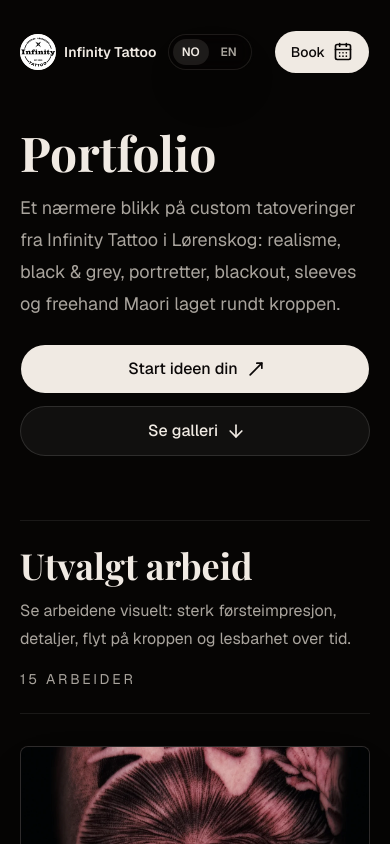
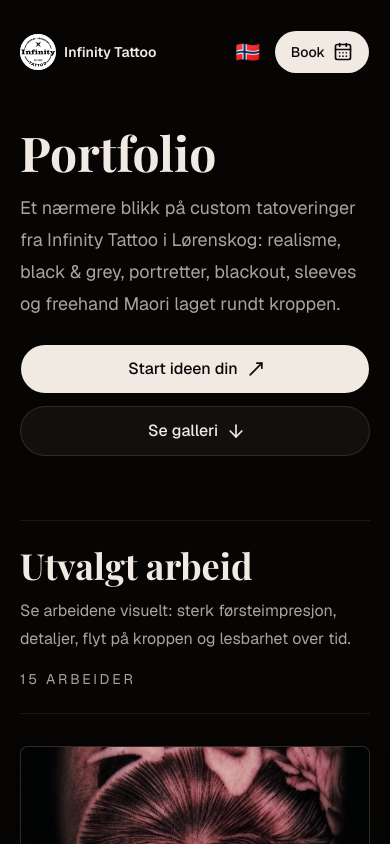
Before and after one commit to YmiaDKA/InfinityTattoo, a Next.js app: page /work in a window 390 px wide. Shown: the top 844 px of the page. Built offline with nearby package versions, Linux system fonts and the light colour scheme.

Commit message:
Use flag language menu and hide it on mobile scroll

```diff
--- a/src/components/language-toggle.tsx
+++ b/src/components/language-toggle.tsx
@@ -1,62 +1,63 @@
 "use client";
 
-import { cn } from "@/lib/utils";
+import { Button } from "@/components/ui/button";
+import {
+  DropdownMenu,
+  DropdownMenuContent,
+  DropdownMenuGroup,
+  DropdownMenuRadioGroup,
+  DropdownMenuRadioItem,
+  DropdownMenuTrigger,
+} from "@/components/ui/dropdown-menu";
 import { setLanguage, useLanguage, type Language } from "@/lib/language-store";
 
-const languages: Language[] = ["NO", "EN"];
+const languages: { value: Language; name: string; flag: string }[] = [
+  { value: "NO", name: "Norsk", flag: "🇳🇴" },
+  { value: "EN", name: "English", flag: "🇬🇧" },
+];
 
-export function LanguageToggle({
-  large = false,
-  merged = false,
-}: {
-  large?: boolean;
-  merged?: boolean;
-}) {
+export function LanguageToggle() {
   const activeLanguage = useLanguage();
-
-  function chooseLanguage(language: Language) {
-    setLanguage(language);
-  }
+  const currentLanguage = languages.find(
+    (language) => language.value === activeLanguage,
+  )!;
 
   return (
-    <div
-      aria-label="Choose language"
-      className={cn(
-        "inline-flex h-9 shrink-0 items-center gap-0.5 rounded-full p-1 text-muted-foreground backdrop-blur transition-colors sm:h-10 md:h-11",
-        large && "h-14 sm:h-14 md:h-14",
-        merged || large
-          ? "border border-transparent bg-transparent"
-          : "border border-foreground/10 bg-background/35"
-      )}
-    >
-      {languages.map((language) => {
-        const isActive = activeLanguage === language;
-
-        return (
-          <button
-            aria-pressed={isActive}
-            className={cn(
-              "relative h-full min-w-9 rounded-full px-2 text-xs font-semibold leading-none transition-colors hover:bg-muted/50 hover:text-foreground focus-visible:ring-2 focus-visible:ring-ring focus-visible:outline-none md:min-w-11",
-              large && "md:min-w-14",
-              isActive && "text-foreground"
-            )}
-            key={language}
-            onClick={() => chooseLanguage(language)}
-            type="button"
+    <DropdownMenu modal={false}>
+      <DropdownMenuTrigger
+        aria-label={
+          activeLanguage === "NO"
+            ? "Velg språk (Norsk)"
+            : "Choose language (English)"
+        }
+        render={
+          <Button variant="ghost" size="icon-lg" className="rounded-full" />
+        }
+      >
+        <span aria-hidden="true" className="text-xl">
+          {currentLanguage.flag}
+        </span>
+      </DropdownMenuTrigger>
+      <DropdownMenuContent align="end" sideOffset={8} className="min-w-40">
+        <DropdownMenuGroup>
+          <DropdownMenuRadioGroup
+            value={activeLanguage}
+            onValueChange={(value: Language) => setLanguage(value)}
           >
-            {isActive ? (
-              <span
-                aria-hidden="true"
-                className={cn(
-                  "absolute inset-0 rounded-full",
-                  merged ? "border border-foreground/10" : "bg-foreground/10"
-                )}
-              />
-            ) : null}
-            <span className="relative z-10">{language}</span>
-          </button>
-        );
-      })}
-    </div>
+            {languages.map((language) => (
+              <DropdownMenuRadioItem
+                key={language.value}
+                value={language.value}
+                closeOnClick
+                className="min-h-11"
+              >
+                <span aria-hidden="true">{language.flag}</span>
+                {language.name}
+              </DropdownMenuRadioItem>
+            ))}
+          </DropdownMenuRadioGroup>
+        </DropdownMenuGroup>
+      </DropdownMenuContent>
+    </DropdownMenu>
   );
 }
--- a/src/components/site-header.tsx
+++ b/src/components/site-header.tsx
@@ -121,7 +121,9 @@
         ref={navRef}
         className={cn(
           "relative grid h-16 w-full max-w-[68rem] grid-cols-[minmax(0,1fr)_auto_auto] items-center gap-2 rounded-full sm:gap-3 xl:grid-cols-[1fr_auto_1fr]",
-          isScrolled ? "max-xl:shadow-2xl max-xl:shadow-black/20" : "px-0",
+          isScrolled
+            ? "max-xl:grid-cols-[minmax(0,1fr)_auto] max-xl:shadow-2xl max-xl:shadow-black/20"
+            : "px-0",
         )}
         aria-label="Main navigation"
       >
@@ -183,9 +185,12 @@
 
         <div
           ref={mobilePickerRef}
-          className="relative z-10 -translate-x-3.5 justify-self-center xl:hidden"
+          className={cn(
+            "relative z-10 justify-self-center xl:hidden",
+            isScrolled && "hidden",
+          )}
         >
-          <LanguageToggle />
+          {!isScrolled ? <LanguageToggle /> : null}
         </div>
 
         <div
--- /dev/null
+++ b/src/components/ui/dropdown-menu.tsx
@@ -0,0 +1,271 @@
+"use client";
+
+import * as React from "react";
+import { Menu as MenuPrimitive } from "@base-ui/react/menu";
+import { cn } from "@/lib/utils";
+import { ChevronRightIcon, CheckIcon } from "lucide-react";
+
+function DropdownMenu({ ...props }: MenuPrimitive.Root.Props) {
+  return <MenuPrimitive.Root data-slot="dropdown-menu" {...props} />;
+}
+
+function DropdownMenuPortal({ ...props }: MenuPrimitive.Portal.Props) {
+  return <MenuPrimitive.Portal data-slot="dropdown-menu-portal" {...props} />;
+}
+
+function DropdownMenuTrigger({ ...props }: MenuPrimitive.Trigger.Props) {
+  return <MenuPrimitive.Trigger data-slot="dropdown-menu-trigger" {...props} />;
+}
+
+function DropdownMenuContent({
+  align = "start",
+  alignOffset = 0,
+  side = "bottom",
+  sideOffset = 4,
+  className,
+  ...props
+}: MenuPrimitive.Popup.Props &
+  Pick<
+    MenuPrimitive.Positioner.Props,
+    "align" | "alignOffset" | "side" | "sideOffset"
+  >) {
+  return (
+    <MenuPrimitive.Portal>
+      <MenuPrimitive.Positioner
+        className="isolate z-50 outline-none"
+        align={align}
+        alignOffset={alignOffset}
+        side={side}
+        sideOffset={sideOffset}
+      >
+        <MenuPrimitive.Popup
+          data-slot="dropdown-menu-content"
+          className={cn(
+            "z-50 max-h-(--available-height) w-(--anchor-width) min-w-32 origin-(--transform-origin) overflow-x-hidden overflow-y-auto rounded-lg bg-popover p-1 text-popover-foreground shadow-md ring-1 ring-foreground/10 duration-100 outline-none data-[side=bottom]:slide-in-from-top-2 data-[side=inline-end]:slide-in-from-left-2 data-[side=inline-start]:slide-in-from-right-2 data-[side=left]:slide-in-from-right-2 data-[side=right]:slide-in-from-left-2 data-[side=top]:slide-in-from-bottom-2 data-open:animate-in data-open:fade-in-0 data-open:zoom-in-95 data-closed:animate-out data-closed:overflow-hidden data-closed:fade-out-0 data-closed:zoom-out-95",
+            className,
+          )}
+          {...props}
+        />
+      </MenuPrimitive.Positioner>
+    </MenuPrimitive.Portal>
+  );
+}
+
+function DropdownMenuGroup({ ...props }: MenuPrimitive.Group.Props) {
+  return <MenuPrimitive.Group data-slot="dropdown-menu-group" {...props} />;
+}
+
+function DropdownMenuLabel({
+  className,
+  inset,
+  ...props
+}: MenuPrimitive.GroupLabel.Props & {
+  inset?: boolean;
+}) {
+  return (
+    <MenuPrimitive.GroupLabel
+      data-slot="dropdown-menu-label"
+      data-inset={inset}
+      className={cn(
+        "px-1.5 py-1 text-xs font-medium text-muted-foreground data-inset:pl-7",
+        className,
+      )}
+      {...props}
+    />
+  );
+}
+
+function DropdownMenuItem({
+  className,
+  inset,
+  variant = "default",
+  ...props
+}: MenuPrimitive.Item.Props & {
+  inset?: boolean;
+  variant?: "default" | "destructive";
+}) {
+  return (
+    <MenuPrimitive.Item
+      data-slot="dropdown-menu-item"
+      data-inset={inset}
+      data-variant={variant}
+      className={cn(
+        "group/dropdown-menu-item relative flex cursor-default items-center gap-1.5 rounded-md px-1.5 py-1 text-sm outline-hidden select-none focus:bg-accent focus:text-accent-foreground not-data-[variant=destructive]:focus:**:text-accent-foreground data-inset:pl-7 data-[variant=destructive]:text-destructive data-[variant=destructive]:focus:bg-destructive/10 data-[variant=destructive]:focus:text-destructive dark:data-[variant=destructive]:focus:bg-destructive/20 data-disabled:pointer-events-none data-disabled:opacity-50 [&_svg]:pointer-events-none [&_svg]:shrink-0 [&_svg:not([class*='size-'])]:size-4 data-[variant=destructive]:*:[svg]:text-destructive",
+        className,
+      )}
+      {...props}
+    />
+  );
+}
+
+function DropdownMenuSub({ ...props }: MenuPrimitive.SubmenuRoot.Props) {
+  return <MenuPrimitive.SubmenuRoot data-slot="dropdown-menu-sub" {...props} />;
+}
+
+function DropdownMenuSubTrigger({
+  className,
+  inset,
+  children,
+  ...props
+}: MenuPrimitive.SubmenuTrigger.Props & {
+  inset?: boolean;
+}) {
+  return (
+    <MenuPrimitive.SubmenuTrigger
+      data-slot="dropdown-menu-sub-trigger"
+      data-inset={inset}
+      className={cn(
+        "flex cursor-default items-center gap-1.5 rounded-md px-1.5 py-1 text-sm outline-hidden select-none focus:bg-accent focus:text-accent-foreground not-data-[variant=destructive]:focus:**:text-accent-foreground data-inset:pl-7 data-popup-open:bg-accent data-popup-open:text-accent-foreground data-open:bg-accent data-open:text-accent-foreground [&_svg]:pointer-events-none [&_svg]:shrink-0 [&_svg:not([class*='size-'])]:size-4",
+        className,
+      )}
+      {...props}
+    >
+      {children}
+      <ChevronRightIcon className="ml-auto" />
+    </MenuPrimitive.SubmenuTrigger>
+  );
+}
+
+function DropdownMenuSubContent({
+  align = "start",
+  alignOffset = -3,
+  side = "right",
+  sideOffset = 0,
+  className,
+  ...props
+}: React.ComponentProps<typeof DropdownMenuContent>) {
+  return (
+    <DropdownMenuContent
+      data-slot="dropdown-menu-sub-content"
+      className={cn(
+        "w-auto min-w-[96px] rounded-lg bg-popover p-1 text-popover-foreground shadow-lg ring-1 ring-foreground/10 duration-100 data-[side=bottom]:slide-in-from-top-2 data-[side=left]:slide-in-from-right-2 data-[side=right]:slide-in-from-left-2 data-[side=top]:slide-in-from-bottom-2 data-open:animate-in data-open:fade-in-0 data-open:zoom-in-95 data-closed:animate-out data-closed:fade-out-0 data-closed:zoom-out-95",
+        className,
+      )}
+      align={align}
+      alignOffset={alignOffset}
+      side={side}
+      sideOffset={sideOffset}
+      {...props}
+    />
+  );
+}
+
+function DropdownMenuCheckboxItem({
+  className,
+  children,
+  checked,
+  inset,
+  ...props
+}: MenuPrimitive.CheckboxItem.Props & {
+  inset?: boolean;
+}) {
+  return (
+    <MenuPrimitive.CheckboxItem
+      data-slot="dropdown-menu-checkbox-item"
+      data-inset={inset}
+      className={cn(
+        "relative flex cursor-default items-center gap-1.5 rounded-md py-1 pr-8 pl-1.5 text-sm outline-hidden select-none focus:bg-accent focus:text-accent-foreground focus:**:text-accent-foreground data-inset:pl-7 data-disabled:pointer-events-none data-disabled:opacity-50 [&_svg]:pointer-events-none [&_svg]:shrink-0 [&_svg:not([class*='size-'])]:size-4",
+        className,
+      )}
+      checked={checked}
+      {...props}
+    >
+      <span
+        className="pointer-events-none absolute right-2 flex items-center justify-center"
+        data-slot="dropdown-menu-checkbox-item-indicator"
+      >
+        <MenuPrimitive.CheckboxItemIndicator>
+          <CheckIcon />
+        </MenuPrimitive.CheckboxItemIndicator>
+      </span>
+      {children}
+    </MenuPrimitive.CheckboxItem>
+  );
+}
+
+function DropdownMenuRadioGroup({ ...props }: MenuPrimitive.RadioGroup.Props) {
+  return (
+    <MenuPrimitive.RadioGroup
+      data-slot="dropdown-menu-radio-group"
+      {...props}
+    />
+  );
+}
+
+function DropdownMenuRadioItem({
+  className,
+  children,
+  inset,
+  ...props
+}: MenuPrimitive.RadioItem.Props & {
+  inset?: boolean;
+}) {
+  return (
+    <MenuPrimitive.RadioItem
+      data-slot="dropdown-menu-radio-item"
+      data-inset={inset}
+      className={cn(
+        "relative flex cursor-default items-center gap-1.5 rounded-md py-1 pr-8 pl-1.5 text-sm outline-hidden select-none focus:bg-accent focus:text-accent-foreground focus:**:text-accent-foreground data-inset:pl-7 data-disabled:pointer-events-none data-disabled:opacity-50 [&_svg]:pointer-events-none [&_svg]:shrink-0 [&_svg:not([class*='size-'])]:size-4",
+        className,
+      )}
+      {...props}
+    >
+      <span
+        className="pointer-events-none absolute right-2 flex items-center justify-center"
+        data-slot="dropdown-menu-radio-item-indicator"
+      >
+        <MenuPrimitive.RadioItemIndicator>
+          <CheckIcon />
+        </MenuPrimitive.RadioItemIndicator>
+      </span>
+      {children}
+    </MenuPrimitive.RadioItem>
+  );
+}
+
+function DropdownMenuSeparator({
+  className,
+  ...props
+}: MenuPrimitive.Separator.Props) {
+  return (
+    <MenuPrimitive.Separator
+      data-slot="dropdown-menu-separator"
+      className={cn("-mx-1 my-1 h-px bg-border", className)}
+      {...props}
+    />
+  );
+}
+
+function DropdownMenuShortcut({
+  className,
+  ...props
+}: React.ComponentProps<"span">) {
+  return (
+    <span
+      data-slot="dropdown-menu-shortcut"
+      className={cn(
+        "ml-auto text-xs tracking-widest text-muted-foreground group-focus/dropdown-menu-item:text-accent-foreground",
+        className,
+      )}
+      {...props}
+    />
+  );
+}
+
+export {
+  DropdownMenu,
+  DropdownMenuPortal,
+  DropdownMenuTrigger,
+  DropdownMenuContent,
+  DropdownMenuGroup,
+  DropdownMenuLabel,
+  DropdownMenuItem,
+  DropdownMenuCheckboxItem,
+  DropdownMenuRadioGroup,
+  DropdownMenuRadioItem,
+  DropdownMenuSeparator,
+  DropdownMenuShortcut,
+  DropdownMenuSub,
+  DropdownMenuSubTrigger,
+  DropdownMenuSubContent,
+};
```
